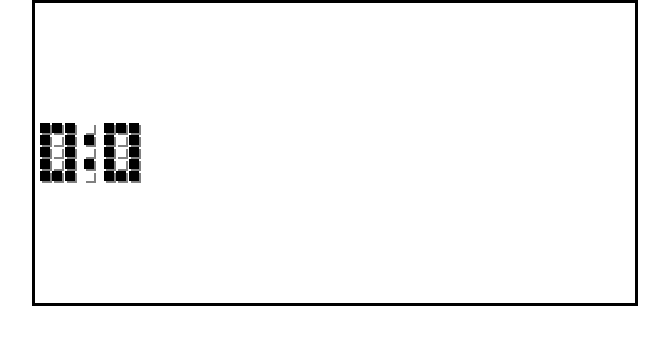
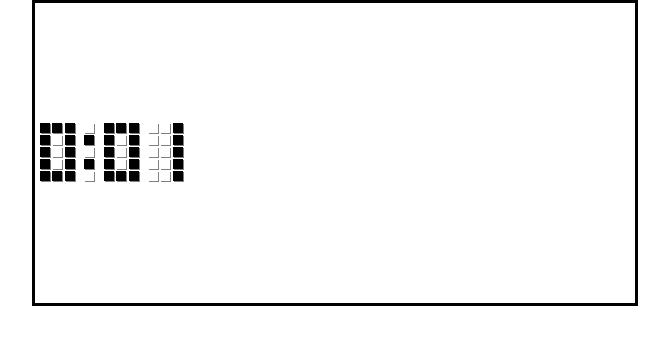
Before and after one commit to edidonato1/Widgets, a React (Create React App) app: page / in a window 1280 px wide. Shown: the top 344 px of the page, without its empty margins (305-974 px from the left). Built offline with nearby package versions, Linux system fonts and the light colour scheme.

Commit message:
clock functions and updates in real time

```diff
--- a/src/App.css
+++ b/src/App.css
@@ -32,7 +32,7 @@
 .block {
   width: 10px;
   height: 10px;
-  box-shadow: 2px 2px gray;
+  box-shadow: 1px 1px gray;
 }
 
 .on {
--- a/src/components/Date/dateHelpers.js
+++ b/src/components/Date/dateHelpers.js
@@ -28,11 +28,13 @@ switch (true) {
 }
 
 const makeTimeArray = d => {
-  let hours = d.getHours() >= 13 ? d.getHours() - 12 : d.getHours();
-  let minutes = d.getMinutes();
-  let left = hours.toString().split('').map(s => Number(s));
-  let right = minutes.toString().split('').map(s => Number(s));
+  let hours = d.getHours() >= 13 ? (d.getHours() - 12) : d.getHours();
+  let minutes = d.getMinutes().toString();
+  let left = hours.toString().split('').map(n => Number(n));
+  let right = minutes < 10 ? [0, minutes] : minutes.toString().split('').map(n => Number(n))
   return [...left, 10, ...right]
 }
 
 export let timeArray = makeTimeArray(d);
+
+export let seconds = d.getSeconds();
--- a/src/widgets/Clock/Clock.jsx
+++ b/src/widgets/Clock/Clock.jsx
@@ -1,12 +1,33 @@
 import { numbers } from './numbers';
-import { timeArray } from '../../components/Date/dateHelpers';
-console.log(numbers[1][1])
+import { timeArray, seconds } from '../../components/Date/dateHelpers';
+import { useEffect, useState } from 'react';
 
 
 export default function Clock() {
+  const [timeArr, setTime] = useState([]);
+
+  const makeTimeArray = d => {
+    let hours = d.getHours() >= 13 ? (d.getHours() - 12) : d.getHours();
+    let minutes = d.getMinutes().toString();
+    let left = hours.toString().split('').map(n => Number(n));
+    let right = minutes < 10 ? [0, minutes] : minutes.toString().split('').map(n => Number(n))
+    return [...left, 10, ...right]
+  }
+
+  useEffect(() => {
+    setTime(makeTimeArray(new Date))
+    // when component mounts, set timer for remaining seconds in the minute being displayed
+    setTimeout((() => setTime(makeTimeArray(new Date))), (60 - seconds) * 1000)
+  }, []);
+
+  useEffect(() => {
+    // when clock refreshes, return interval to update component every minute
+    setInterval((() =>  setTime(makeTimeArray(new Date))), 60000)
+  }, [timeArr]);
+
   return (
     <div id="clock-main">
-      {timeArray.map(n =>
+      {timeArr.map(n =>
          <div className={n < 10 ? "analog-digit-container" : "colon-container"}>
          {numbers[n].map(row =>
            <div className="row">
--- a/src/widgets/Clock/numbers.js
+++ b/src/widgets/Clock/numbers.js
@@ -31,7 +31,7 @@ export const numbers = [
     [0, 0, 1]
   ], [
     [1, 1, 1],
-    [1, 0, 1],
+    [1, 0, 0],
     [1, 1, 1], // five
     [0, 0, 1],
     [1, 1, 1]
@@ -62,7 +62,7 @@ export const numbers = [
   ], [
     [0],
     [1],
-    [0],
+    [0], // colon
     [1],
     [0],
   ]
```
